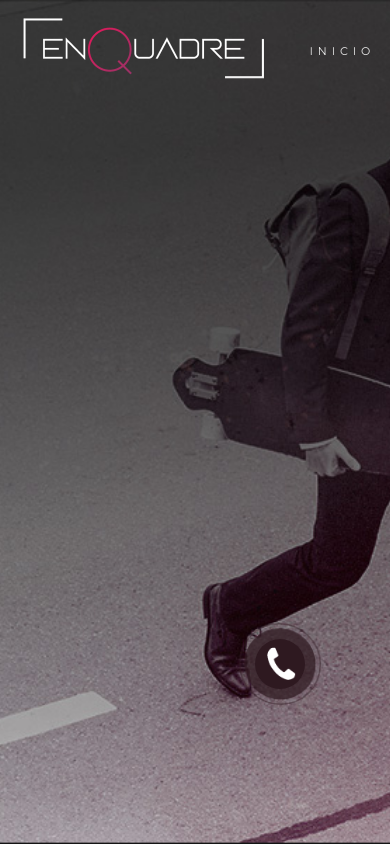
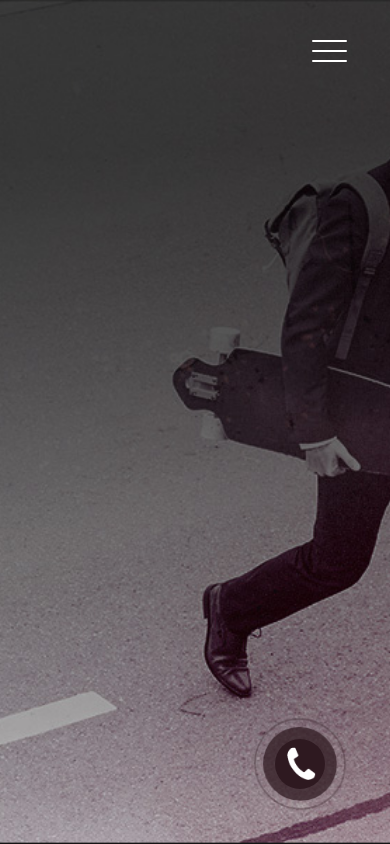
Before and after one commit to cristiansot/enquadre-website, a React (Create React App) app: page / in a window 390 px wide. Built offline with nearby package versions, Linux system fonts and the light colour scheme.

Commit message:
Implemented responsive toggle button

```diff
--- a/package.json
+++ b/package.json
@@ -4,6 +4,8 @@
   "version": "0.1.0",
   "private": true,
   "dependencies": {
+    "@fortawesome/free-solid-svg-icons": "^6.5.1",
+    "@fortawesome/react-fontawesome": "^0.2.0",
     "@testing-library/jest-dom": "^5.17.0",
     "@testing-library/react": "^13.4.0",
     "@testing-library/user-event": "^13.5.0",
@@ -44,5 +46,9 @@
       "last 1 firefox version",
       "last 1 safari version"
     ]
+  },
+  "devDependencies": {
+    "autoprefixer": "^10.4.17",
+    "postcss": "^8.4.35"
   }
 }
--- a/src/App.css
+++ b/src/App.css
@@ -197,3 +197,25 @@ h3 {
   font-size: 26px;
   font-family: "Montserrat";
 }
+
+@media screen and (max-width: 650px) {
+  .header nav{
+    display: none;
+  }
+
+  .toggle{
+    position: relative;
+    z-index: 999 !important;
+  }
+
+  /* section{
+    display: none;
+  } */
+
+  #whatsapp{
+    display: flex;
+    margin-bottom: -100px !important;
+  }
+
+
+}
--- /dev/null
+++ b/src/assets/css/toggle.css
@@ -0,0 +1,104 @@
+@keyframes bugfix { from {padding:0;} to {padding:0;}}
+@-webkit-keyframes bugfix { from {padding:0;} to {padding:0;}}
+@import url('https://fonts.googleapis.com/css2?family=Montserrat:wght@200&display=swap');
+
+
+#overlay-button {
+  position: absolute;
+  right: 2em;
+  top: 1.5em;
+  padding: 26px 11px;
+  z-index: 5;
+  cursor: pointer;
+  user-select: none;
+  span {
+      height: 2px;
+      width: 35px;
+      border-radius: 2px;
+      background-color: white;
+      position: relative;
+      display: block;
+      transition: all .2s ease-in-out;
+      &:before {
+        top: -10px;
+        visibility: visible;
+      }
+      &:after {
+        top: 10px;
+      }
+      &:before, &:after {
+          height: 2px;
+          width: 35px;
+          border-radius: 2px;
+          background-color: white;
+          position: absolute;
+          content: "";
+          transition: all .2s ease-in-out;
+      }
+    }
+    &:hover span, &:hover span:before, &:hover span:after {
+      background: #b2b2b2;
+    }
+}
+
+input[type=checkbox] {
+  display: none;
+
+  &:checked ~ #overlay {
+    visibility: visible;
+  }
+
+  &:checked ~ #overlay-button {
+    &:hover span, span{
+      background: transparent;
+    }
+    span {
+      &:before {
+        transform: rotate(45deg) translate(7px, 7px);
+        opacity: 1;
+      }
+      &:after {
+        transform: rotate(-45deg) translate(7px, -7px);
+      }
+    }
+  }
+}
+
+#overlay {
+  height: 100vh;
+  width: 100vw;
+  background: #210c13d6;
+  z-index: 2;
+  visibility: hidden;
+  position: fixed;
+  &.active {
+    visibility: visible;
+  }
+  ul {
+    display: flex;
+    justify-content: center;
+    align-items: center;
+    flex-direction: column;
+    text-align: center;
+    height: 100vh;
+    padding-left: 0;
+    list-style-type: none;
+    li {
+      padding: 1em;
+      a {
+        font-family: 'Montserrat';
+        font-weight: 200;
+        color: white;
+        text-decoration: none;
+        font-size: 1.2em;
+        &:hover {
+          color: #ffffff;
+        }
+      }
+    }
+  }
+}
+
+.socialIcon{
+  margin-top: -10px;
+}
--- a/src/assets/css/whatsapp.css
+++ b/src/assets/css/whatsapp.css
@@ -536,3 +536,12 @@
   margin-left: -60px;
   border-radius: 100%;
 }
+
+@media screen and (max-width: 650px) {
+  .phone-call {
+    display: flex;
+    margin-bottom: -100px !important;
+    margin-right: -20px !important;
+  }
+
+}
--- a/src/components/Code.js
+++ b/src/components/Code.js
@@ -5,6 +5,7 @@ import Button from '../components/Button';
 import Slider from '../components/Slider';
 import Form from '../components/Form';
 import Whatsapp from '../components/Whatsapp'
+import Toggle from './Toggle';
 
 import '../assets/css/slider.css';
 import home from '../assets/img/home.jpg';
@@ -185,6 +186,9 @@ const Code = () => {
         </nav>
       </header>
 
+      <Whatsapp />
+      <Toggle className="toggle" />
+
       <Section
         id="first"
         className="first"
@@ -232,7 +236,6 @@ const Code = () => {
         </h3>
         <Form className='form'/>
       </Section>
-      <Whatsapp />
     </div>
   );
 };
--- /dev/null
+++ b/src/components/Toggle.js
@@ -0,0 +1,41 @@
+import React, { useState, useEffect } from "react";
+import { TimelineMax, Power2, Power4 } from "gsap";
+import { SocialIcon } from 'react-social-icons';
+import "../assets/css/toggle.css";
+
+const Toggle = () => {
+
+  function linkedIn() {
+    window.open("https://www.linkedin.com/in/marcelo-gonz%C3%A1lez-l%C3%B3pez-009630105/", "_blank");
+  }
+
+  function instagram() {
+    window.open("https://www.instagram.com/enquadre.cl/", "_blank");
+  }
+
+  function youtube() {
+    window.open("https://www.youtube.com/@marcelo-Enquadre", "_blank");
+  }
+
+
+  return (
+    <body>
+        <input type="checkbox" id="overlay-input" />
+        <label for="overlay-input" id="overlay-button"><span></span></label>
+        <div id="overlay">
+            <ul>
+            <li><a href="#first">Inicio </a></li>
+            <li><a href="#second">Servicios </a></li>
+            <li><a href="#third">Nosotros </a></li>
+            <li><a href="#fourth">Clientes </a></li>
+            <li><a href="#fifth">Contacto</a></li>
+            <li><SocialIcon className='socialIcon' bgColor="#CCC" fgColor="transparent" onClick={linkedIn} url="https://www.linkedin.com" /></li>
+            <li><SocialIcon className='socialIcon' bgColor="#CCC" fgColor="transparent" onClick={instagram} url="https://www.instagram.com/" /></li>
+            <li><SocialIcon className='socialIcon' bgColor="#CCC" fgColor="transparent" onClick={youtube} url="https://www.youtube.com/" /></li>
+            </ul>
+        </div>
+    </body>
+  );
+};
+
+export default Toggle;
```
Also changed, not shown: 1 other file (tests, documents, lock files or other folders).
